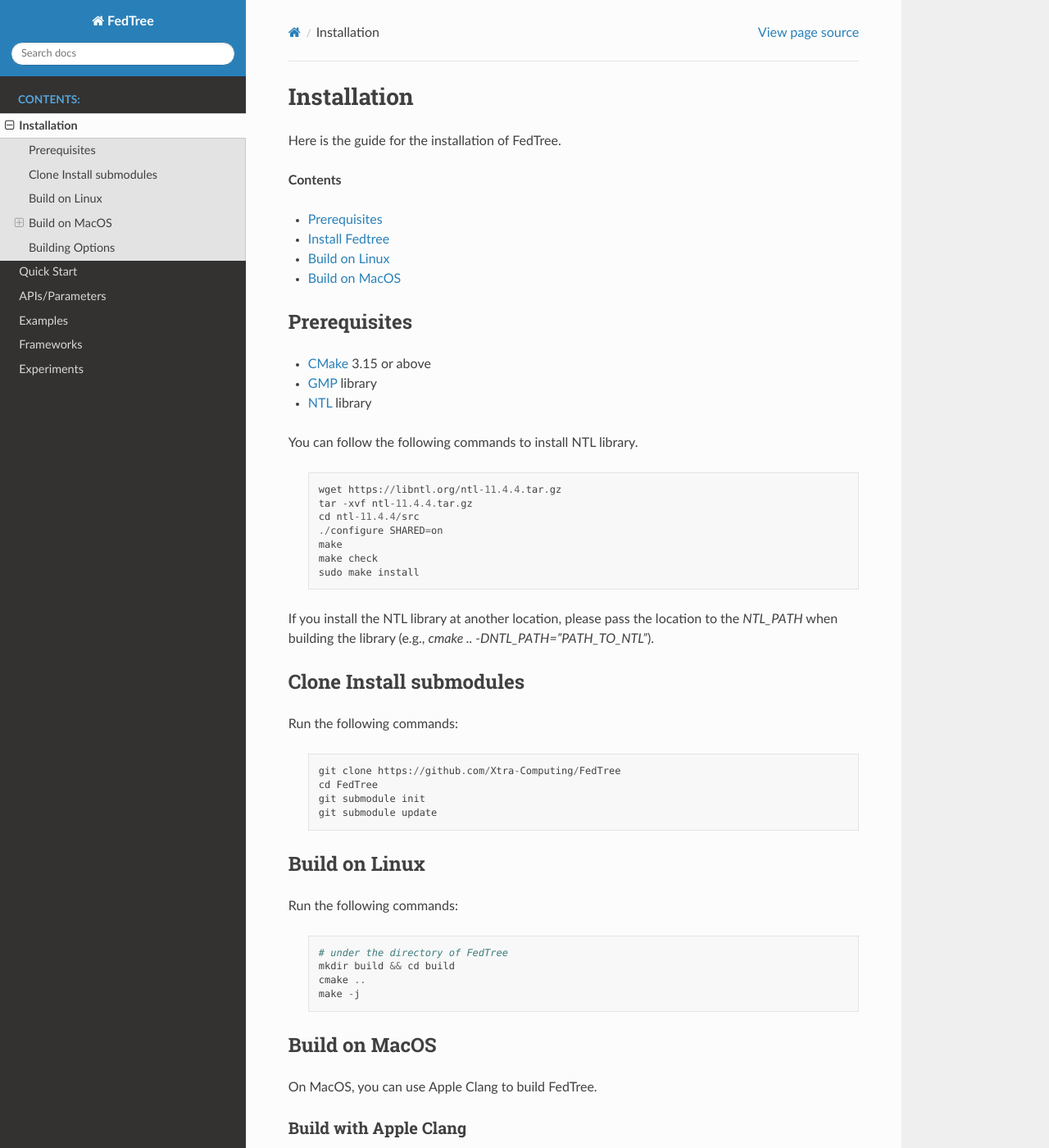
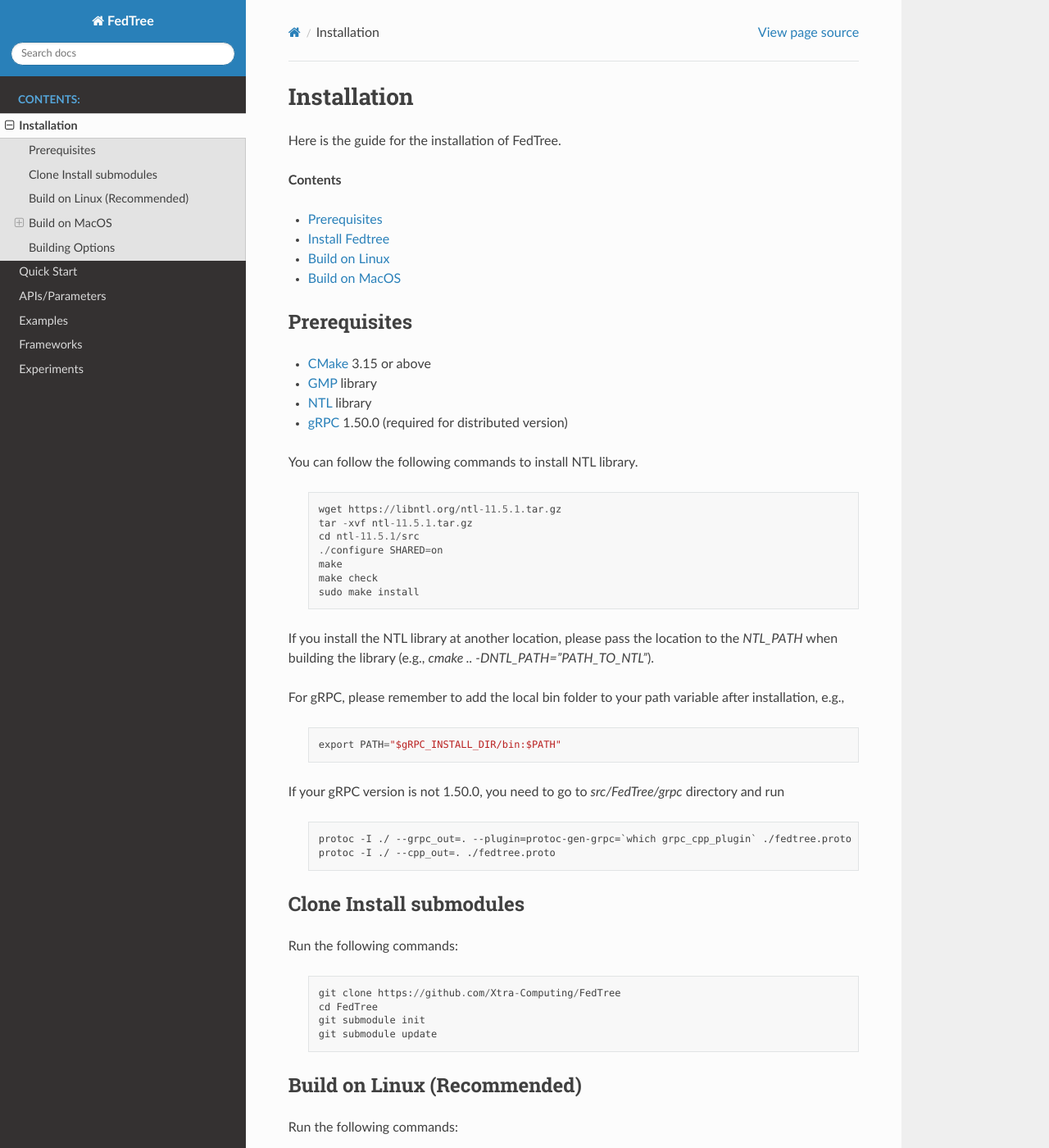
Before and after one commit to Xtra-Computing/FedTree, a Sphinx documentation site: the page built from docs/source/Installation.rst, in a window 1280 px wide and 1400 px high. Shown: the whole window at 82% size. Built offline with Sphinx 7.4.7 and the Read the Docs theme 2.0.0, drawn with Linux system fonts in a browser that asks for light colours.

Commit message:
update docs

```diff
--- a/docs/source/Installation.rst
+++ b/docs/source/Installation.rst
@@ -21,20 +21,35 @@
 * `CMake <https://cmake.org/>`_ 3.15 or above
 * `GMP <https://gmplib.org/>`_ library
 * `NTL <https://libntl.org/>`_ library
+* `gRPC <https://grpc.io/docs/languages/cpp/quickstart/>`_ 1.50.0 (required for distributed version)
 
 You can follow the following commands to install NTL library.
 
     .. code::
 
-        wget https://libntl.org/ntl-11.4.4.tar.gz
-        tar -xvf ntl-11.4.4.tar.gz
-        cd ntl-11.4.4/src
+        wget https://libntl.org/ntl-11.5.1.tar.gz
+        tar -xvf ntl-11.5.1.tar.gz
+        cd ntl-11.5.1/src
         ./configure SHARED=on
         make
         make check
         sudo make install
 
 If you install the NTL library at another location, please pass the location to the `NTL_PATH` when building the library (e.g., `cmake .. -DNTL_PATH="PATH_TO_NTL"`).
+
+For gRPC, please remember to add the local bin folder to your path variable after installation, e.g.,
+
+    .. code::
+
+        export PATH="$gRPC_INSTALL_DIR/bin:$PATH"
+
+If your gRPC version is not 1.50.0, you need to go to `src/FedTree/grpc` directory and run
+
+    .. code::
+
+        protoc -I ./ --grpc_out=. --plugin=protoc-gen-grpc=`which grpc_cpp_plugin` ./fedtree.proto
+        protoc -I ./ --cpp_out=. ./fedtree.proto
+
 
 Clone Install submodules
 ~~~~~~~~~~~~~~~~~~~~~~~~
@@ -48,8 +63,8 @@
         git submodule init
         git submodule update
 
-Build on Linux
-~~~~~~~~~~~~~~
+Build on Linux (Recommended)
+~~~~~~~~~~~~~~~~~~~~~~~~~~~~
 Run the following commands:
 
     .. code::
```
Also changed, not shown: README.md (+1 -1 lines).
